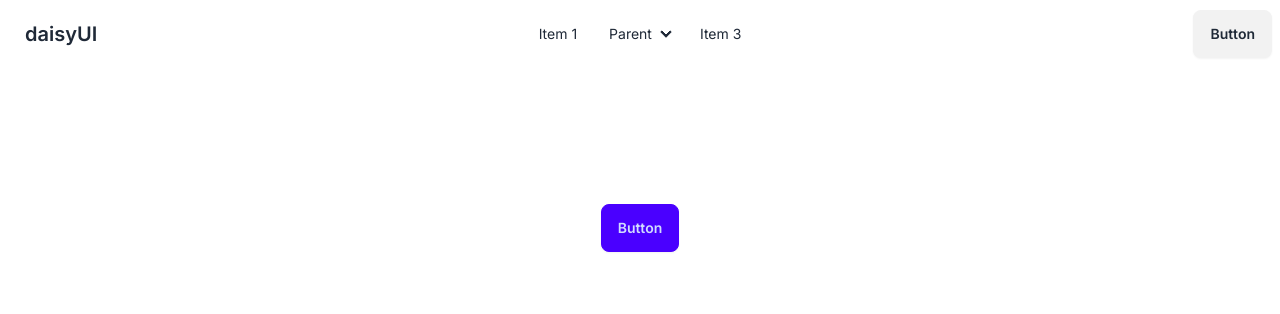
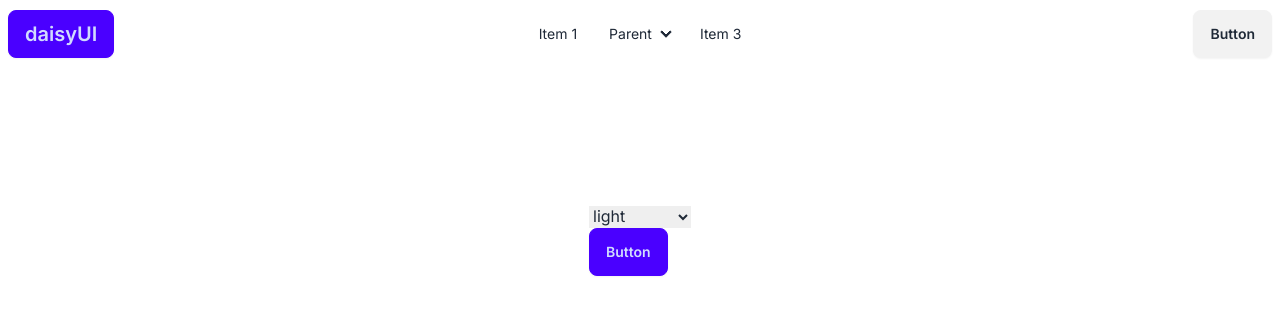
Before and after one commit to ruifan-IU/linguaphile, a Next.js app: page / in a window 1280 px wide. Shown: the top 314 px of the page. Built offline with nearby package versions, Linux system fonts and the light colour scheme.

Commit message:
theme selector

```diff
--- a/package.json
+++ b/package.json
@@ -12,7 +12,8 @@
     "daisyui": "^4.7.2",
     "next": "14.1.0",
     "react": "^18",
-    "react-dom": "^18"
+    "react-dom": "^18",
+    "theme-change": "^2.5.0"
   },
   "devDependencies": {
     "@types/node": "^20",
--- a/src/app/components/NavBar.tsx
+++ b/src/app/components/NavBar.tsx
@@ -42,7 +42,7 @@ export default function NavBar() {
             </li>
           </ul>
         </div>
-        <a className='btn btn-ghost text-xl'>daisyUI</a>
+        <a className='btn btn-primary text-xl'>daisyUI</a>
       </div>
       <div className='navbar-center hidden lg:flex'>
         <ul className='menu menu-horizontal px-1'>
--- /dev/null
+++ b/src/app/components/ThemeSelector.tsx
@@ -0,0 +1,42 @@
+'use client';
+
+import { useState, useEffect } from 'react';
+
+const themes = [
+  'light',
+  'dark',
+  'coffee',
+  'aqua',
+  'forest',
+  'halloween',
+  'lofi',
+  'synthwave',
+  'black',
+  'cyberpunk',
+  'retro',
+  'valentine',
+  'wireframe',
+  'dracula',
+];
+
+const ThemeSelector = () => {
+  const [theme, setTheme] = useState('light');
+
+  useEffect(() => {
+    document.body.setAttribute('data-theme', theme);
+  }, [theme]);
+
+  return (
+    <div>
+      <select value={theme} onChange={(e) => setTheme(e.target.value)}>
+        {themes.map((theme) => (
+          <option key={theme} value={theme}>
+            {theme}
+          </option>
+        ))}
+      </select>
+    </div>
+  );
+};
+
+export default ThemeSelector;
--- a/src/app/page.tsx
+++ b/src/app/page.tsx
@@ -1,10 +1,12 @@
 import Link from 'next/link';
+import ThemeSelector from './components/ThemeSelector';
 
 export default function Home() {
   console.log('here');
   return (
     <main className='flex min-h-screen flex-col items-center justify-between p-24'>
       <div className='p-10'>
+        <ThemeSelector />
         <button className='btn btn-primary'>Button</button>
       </div>
     </main>
--- a/tailwind.config.ts
+++ b/tailwind.config.ts
@@ -8,7 +8,25 @@ const config: Config = {
     './src/components/**/*.{js,ts,jsx,tsx,mdx}',
     './src/app/**/*.{js,ts,jsx,tsx,mdx}',
   ],
-  theme: {},
+
   plugins: [require('daisyui')],
+  daisyui: {
+    themes: [
+      'light',
+      'dark',
+      'coffee',
+      'aqua',
+      'forest',
+      'halloween',
+      'lofi',
+      'synthwave',
+      'black',
+      'cyberpunk',
+      'retro',
+      'valentine',
+      'wireframe',
+      'dracula',
+    ],
+  },
 };
 export default config;
```
Also changed, not shown: 2 other files (tests, documents, lock files or other folders).
